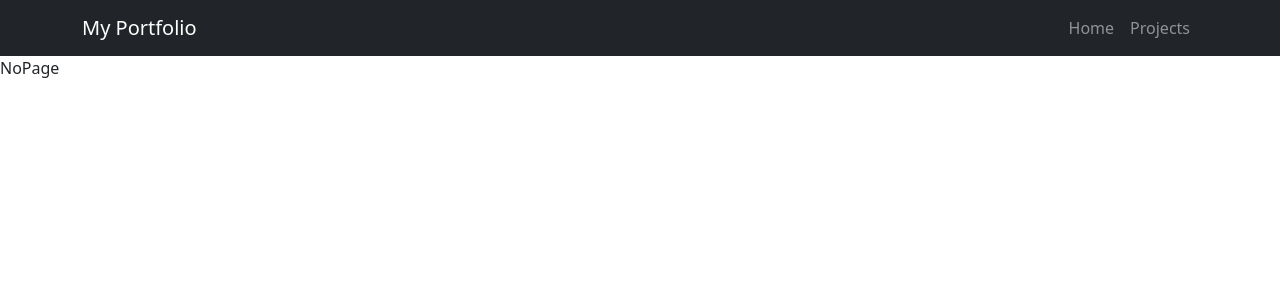
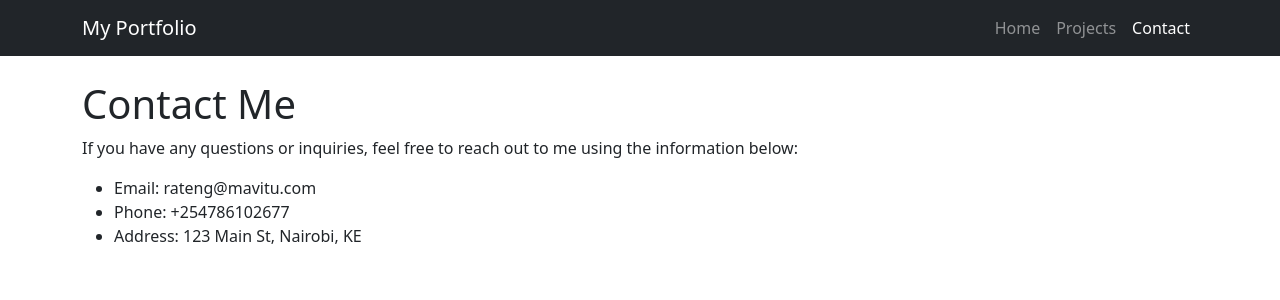
Before and after one commit to PeterOsoo/my-portfolio, a React (Create React App) app in the folder myportfolio_frontend/: page /contact in a window 1280 px wide. Shown: the top 300 px of the page. Built offline with nearby package versions, Linux system fonts and the light colour scheme.

Commit message:
add Contact page

```diff
--- a/myportfolio_frontend/src/App.js
+++ b/myportfolio_frontend/src/App.js
@@ -2,6 +2,7 @@ import { BrowserRouter as Router, Routes, Route } from "react-router-dom"
 
 import HomePage from "./pages/HomePage"
 import ProjectsPage from "./pages/ProjectsPage"
+import ContactPage from "./pages/ContactPage"
 import NoPage from "./pages/NoPage"
 
 import Navbar from "./components/Navbar"
@@ -15,6 +16,7 @@ const App = () => {
 					<Route path="/" exact element={<HomePage />} />
 
 					<Route path="projects" element={<ProjectsPage />} />
+					<Route path="/contact" element={<ContactPage />} />
 
 					<Route path="*" element={<NoPage />} />
 				</Routes>
--- a/myportfolio_frontend/src/components/Navbar.js
+++ b/myportfolio_frontend/src/components/Navbar.js
@@ -50,6 +50,16 @@ const Navbar = () => {
 								Projects
 							</NavLink>
 						</li>
+						<li className="nav-item">
+							<NavLink
+								className="nav-link"
+								activeClassName="active"
+								to="/contact"
+								onClick={toggleNavbar}
+							>
+								Contact
+							</NavLink>
+						</li>
 					</ul>
 				</div>
 			</div>
--- /dev/null
+++ b/myportfolio_frontend/src/pages/ContactPage.js
@@ -0,0 +1,18 @@
+const ContactPage = () => {
+	return (
+		<div className="container my-4">
+			<h1>Contact Me</h1>
+			<p>
+				If you have any questions or inquiries, feel free to reach out to me
+				using the information below:
+			</p>
+			<ul>
+				<li>Email: rateng@mavitu.com</li>
+				<li>Phone: +254786102677</li>
+				<li>Address: 123 Main St, Nairobi, KE</li>
+			</ul>
+		</div>
+	)
+}
+
+export default ContactPage
```
